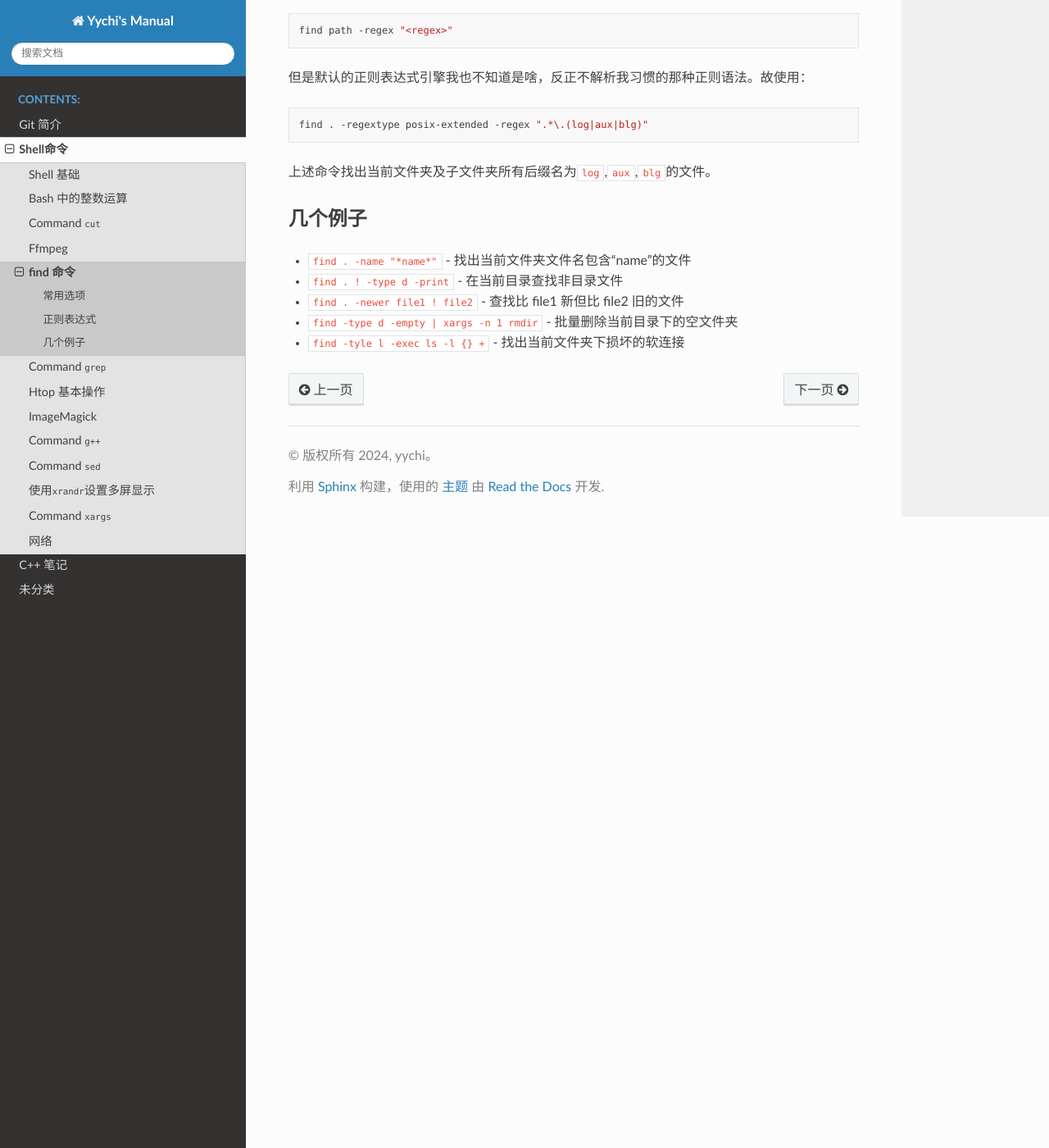
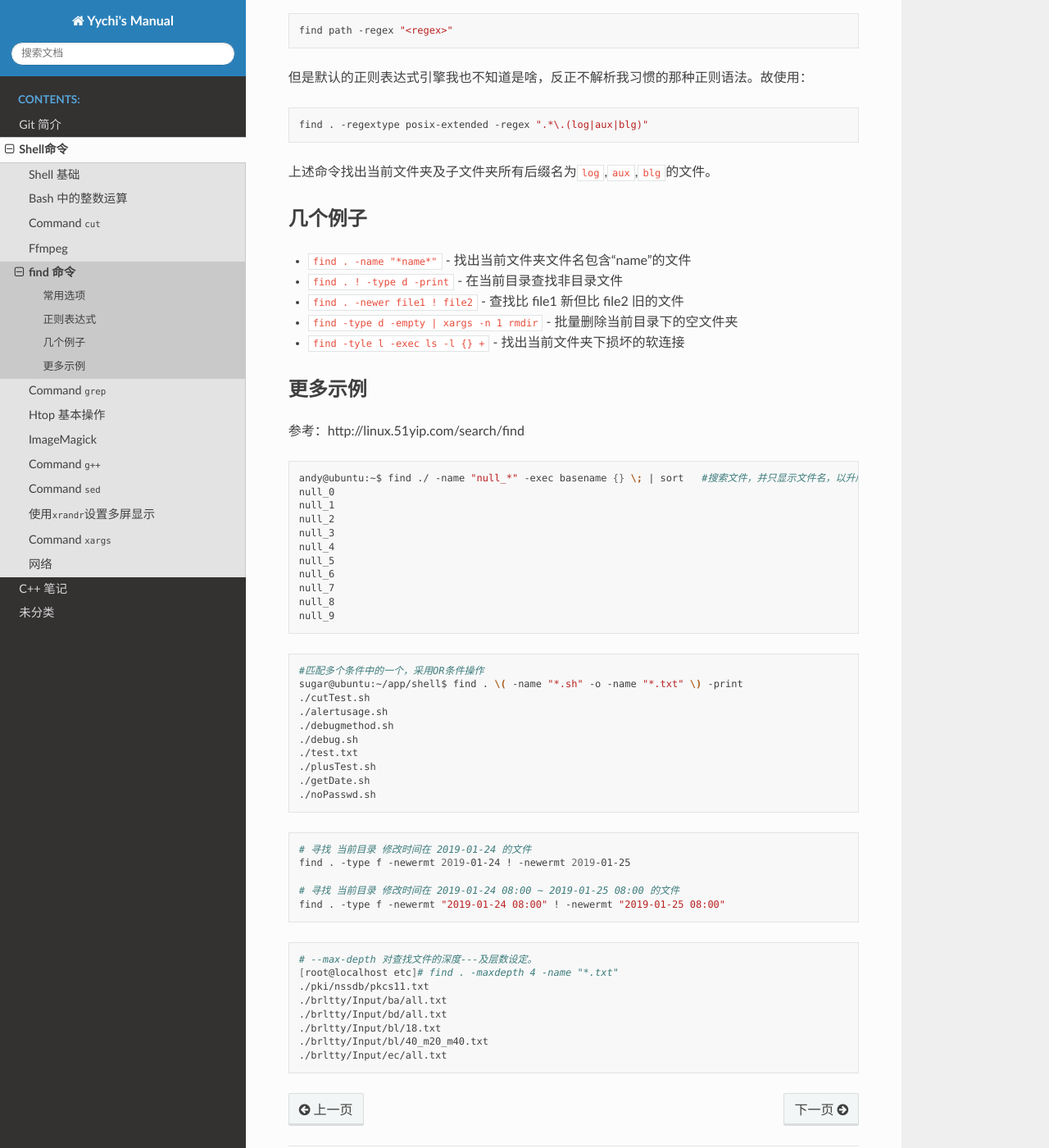
Before and after one commit to guyueshui/PManual, a Sphinx documentation site: the page built from source/docs/shell/find.md, in a window 1280 px wide and 1400 px high, scrolled down 983 px. Shown: the whole window at 82% size. Built offline with Sphinx 7.4.7 and the Read the Docs theme 2.0.0, drawn with Linux system fonts in a browser that asks for light colours.

Commit message:
Update find.md
add more examples of command `find`

````diff
--- a/source/docs/shell/find.md
+++ b/source/docs/shell/find.md
@@ -54,3 +54,53 @@ find . -regextype posix-extended -regex ".*\.(log|aux|blg)"
 - `find . -newer file1 ! file2` - 查找比 file1 新但比 file2 旧的文件
 - `find -type d -empty | xargs -n 1 rmdir` - 批量删除当前目录下的空文件夹
 - `find -tyle l -exec ls -l {} +` - 找出当前文件夹下损坏的软连接
+
+更多示例
+--------
+
+参考：http://linux.51yip.com/search/find
+```bash
+andy@ubuntu:~$ find ./ -name "null_*" -exec basename {} \; | sort   #搜索文件，并只显示文件名，以升序排列。
+null_0
+null_1
+null_2
+null_3
+null_4
+null_5
+null_6
+null_7
+null_8
+null_9
+```
+
+```bash
+#匹配多个条件中的一个，采用OR条件操作
+sugar@ubuntu:~/app/shell$ find . \( -name "*.sh" -o -name "*.txt" \) -print
+./cutTest.sh
+./alertusage.sh
+./debugmethod.sh
+./debug.sh
+./test.txt
+./plusTest.sh
+./getDate.sh
+./noPasswd.sh
+```
+
+```bash
+# 寻找 当前目录 修改时间在 2019-01-24 的文件
+find . -type f -newermt 2019-01-24 ! -newermt 2019-01-25
+
+# 寻找 当前目录 修改时间在 2019-01-24 08:00 ~ 2019-01-25 08:00 的文件
+find . -type f -newermt "2019-01-24 08:00" ! -newermt "2019-01-25 08:00"
+```
+
+```bash
+# --max-depth 对查找文件的深度---及层数设定。
+[root@localhost etc]# find . -maxdepth 4 -name "*.txt"
+./pki/nssdb/pkcs11.txt
+./brltty/Input/ba/all.txt
+./brltty/Input/bd/all.txt
+./brltty/Input/bl/18.txt
+./brltty/Input/bl/40_m20_m40.txt
+./brltty/Input/ec/all.txt
+```
````
